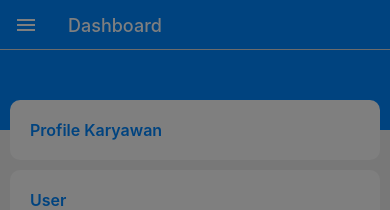
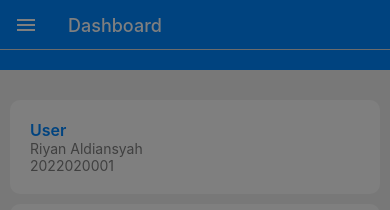
Before and after one commit to RiyanAldian/Personalia, a React Native app: screen /MainApp in a window 390 px wide. Shown: the top 210 px of the page. Built offline with nearby package versions, Linux system fonts and the light colour scheme.

Commit message:
first commit

```diff
--- a/src/pages/Dashboard/index.js
+++ b/src/pages/Dashboard/index.js
@@ -24,7 +24,7 @@ const Dashboard = () => {
   const nik = '2022020001';
 
   return (
-    <SafeAreaView style={styles.page}>
+    // <SafeAreaView style={styles.page}>
       <ScrollView style={styles.scrollView}>
         <View style={styles.blue}>
           {/* <TouchableOpacity>
@@ -32,11 +32,7 @@ const Dashboard = () => {
           </TouchableOpacity>
           <Text style={styles.userName}>Hi, {name} </Text> */}
         </View>
-        <View style={styles.container}>
-          <View style={styles.title}>
-            <Text style={styles.label}>Profile Karyawan</Text>
-          </View>
-        </View>
+
         <View style={styles.container}>
           <View style={styles.title}>
             <Text style={styles.label}>User</Text>
@@ -48,7 +44,7 @@ const Dashboard = () => {
         <Cuti/>
         <Today/>
       </ScrollView>
-  </SafeAreaView>
+  // </SafeAreaView>
   );
 };
 
@@ -57,11 +53,11 @@ export default Dashboard;
 const styles = StyleSheet.create({
   page:{
     color:'#f3efed',
-    // paddingBottom:10,
+    paddingBottom:0,
   },
   blue:{
     backgroundColor:'#0087ff',
-    height:80,
+    height:20,
     position:'absolute',
     top: 0,
     bottom: 0,
```
Also changed, not shown: 1 other file (tests, documents, lock files or other folders).
